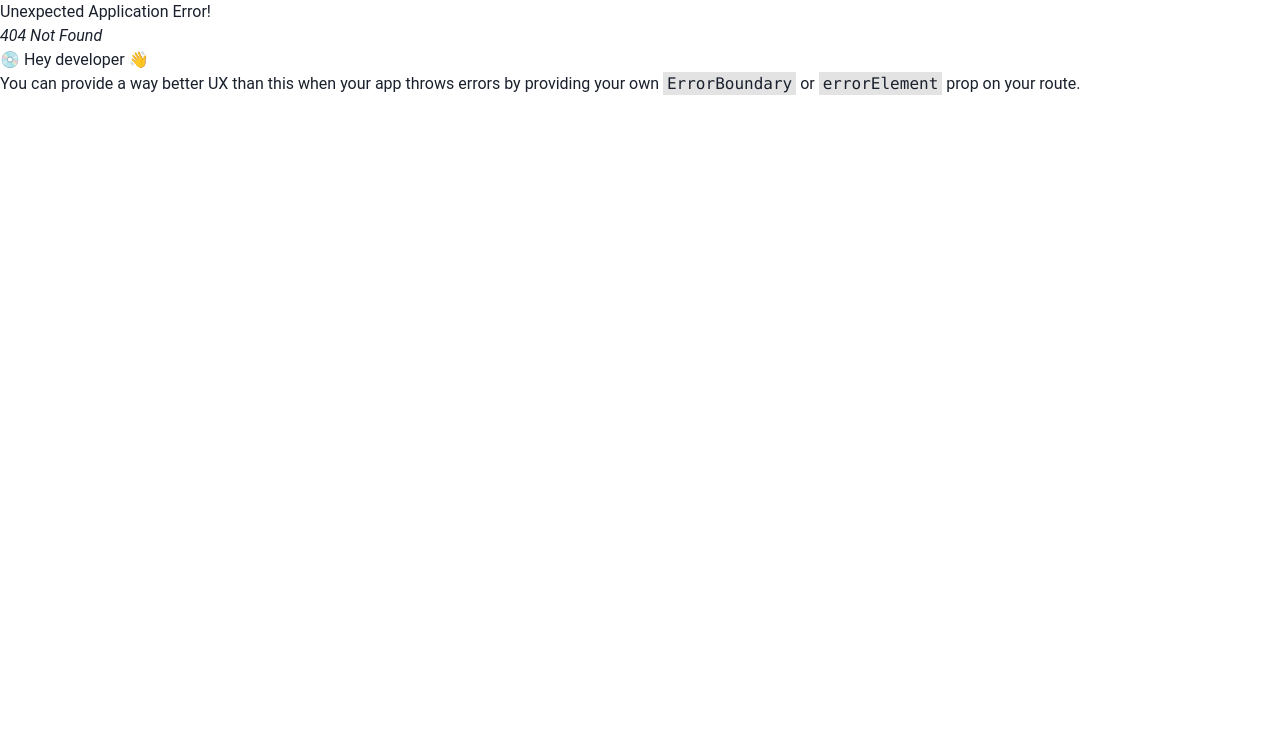
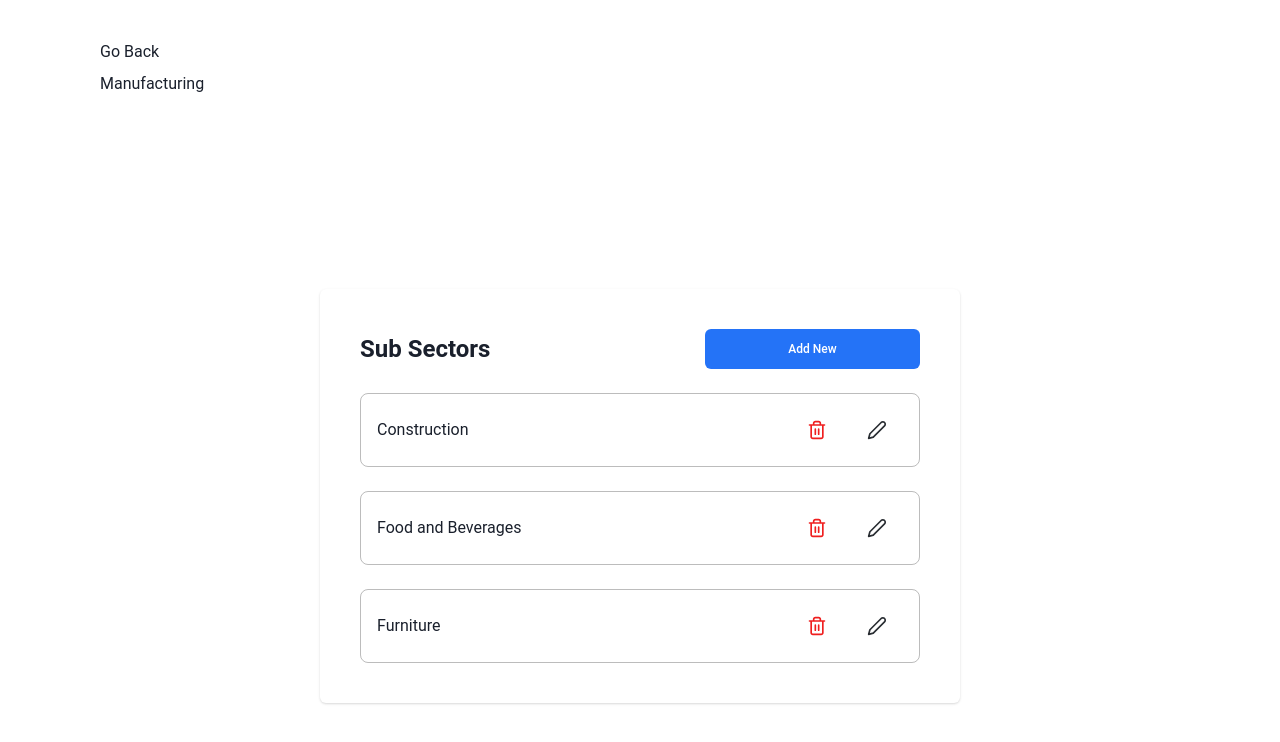
Before and after one commit to yoyoplenty/test-task, a React (Create React App) app: page /sub-sector in a window 1280 px wide. Before the commit this address had no page. Shown: the top 742 px of the page. Built offline with nearby package versions, Linux system fonts and the light colour scheme.

Commit message:
display sub sector screen

```diff
--- a/src/pages/sector/displaySector.tsx
+++ b/src/pages/sector/displaySector.tsx
@@ -18,7 +18,7 @@ interface Sector {
   updatedAt: string;
 }
 
-const Sector = () => {
+const DisplaySector = () => {
   async function getSectors(): Promise<SectorResponse> {
     return (await getData('/sectors/parent'));
   }
@@ -31,7 +31,7 @@ const Sector = () => {
   return (
     <Flex justifyContent="center" alignItems="center" minHeight="100vh">
       <Card
-        width={{ base: "90%", md: "80%", lg: "50%" }}
+        width={{ base: "90%", md: "80%", lg: '60%', xl: "50%" }}
         p={{ base: "20px", md: "40px" }}
       >
         <Stack spacing="24px">
@@ -42,7 +42,7 @@ const Sector = () => {
             </Button>
           </Flex>
 
-          {data?.data?.map((item) => (
+          {data?.data?.map((item: Sector) => (
             <Box
               border="1px solid rgba(123, 123, 123, 0.50)"
               p="16px"
@@ -61,4 +61,4 @@ const Sector = () => {
   );
 };
 
-export default Sector;
+export default DisplaySector;
--- /dev/null
+++ b/src/pages/sector/displaySubSector.tsx
@@ -0,0 +1,59 @@
+import { Button } from "@chakra-ui/button";
+import { Card } from "@chakra-ui/card";
+import { Box, Flex, HStack, Heading, Stack, Text } from "@chakra-ui/layout";
+import { ReactComponent as Delete } from "../../svgs/delete.svg";
+import { ReactComponent as Edit } from "../../svgs/edit.svg";
+
+const DisplaySubSector = () => {
+  const subSector = ["Construction", "Food and Beverages", "Furniture"];
+
+  return (
+    <Box>
+      <Stack mt='40px' ms='100px'>
+        <Text>Go Back</Text>
+        <Text>Manufacturing</Text>
+      </Stack>
+      <Flex justifyContent="center" alignItems='center' minHeight="100vh">
+        <Card
+          width={{ base: "90%", md: "80%", lg: "60%", xl: "50%" }}
+          p={{ base: "20px", md: "40px" }}
+        >
+          <Stack spacing="24px">
+            <Flex justifyContent="space-between" alignItems="center">
+              <Heading fontSize="2xl">Sub Sectors</Heading>
+
+              <Button fontSize="xs" width={{ md: "215px" }}>
+                Add New
+              </Button>
+            </Flex>
+
+            {subSector?.map((item) => (
+              <Box
+                border="1px solid rgba(123, 123, 123, 0.50)"
+                p="16px"
+                borderRadius="8px"
+                key={item}
+              >
+                <Flex justifyContent="space-between" alignItems="center">
+                  <Text>{item}</Text>
+
+                  <HStack>
+                    <Button variant="ghosted">
+                      <Delete />
+                    </Button>
+
+                    <Button variant="ghosted">
+                      <Edit />
+                    </Button>
+                  </HStack>
+                </Flex>
+              </Box>
+            ))}
+          </Stack>
+        </Card>
+      </Flex>
+    </Box>
+  );
+};
+
+export default DisplaySubSector;
--- a/src/router/route.tsx
+++ b/src/router/route.tsx
@@ -4,6 +4,7 @@ import { AddUserSectorPage, CreateSectorPage, LoginPage } from "../pages";
 import { RootLayout } from "../layout";
 import CreateSector from "../components/sector/createSector";
 import Sector from "../pages/sector/displaySector";
+import DisplaySubSector from "../pages/sector/displaySubSector";
 
 const routes = createBrowserRouter([
   {
@@ -13,6 +14,7 @@ const routes = createBrowserRouter([
       // { index: true, element: <HomePage /> },
       { index: true, element: <LoginPage /> },
       { path: "sector", element: <Sector /> },
+      { path: "sub-sector", element: <DisplaySubSector /> }
     ],
   },
 ]);
```
Also changed, not shown: src/svgs/delete.svg (added), src/svgs/edit.svg (added).
